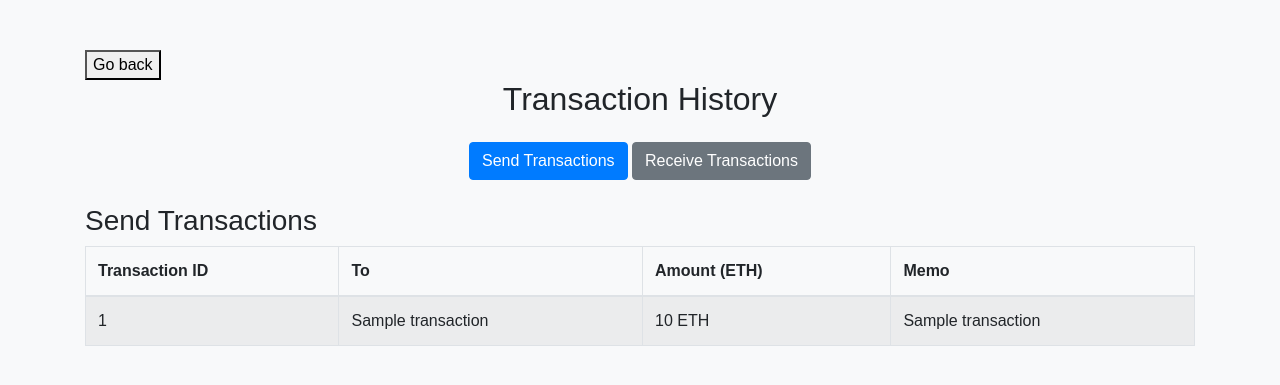
After one commit to KienPT0610/project_wallet_py, a Flask app: template app/templates/transactions.html in a window 1280 px wide. The commit adds this page. Shown: the top 385 px of the page. Run offline with Flask 3, Linux system fonts and the light colour scheme; the template is opened without the code that fills it: most values are stand-ins (such as "Sample title", 1, 10 or a date in 2020); some libraries are stand-ins or nearby versions.

Commit message:
feat: add call transaction of account

```diff
--- a/app/__init__.py
+++ b/app/__init__.py
@@ -14,5 +14,6 @@ def create_app():
     # app.add_url_rule('/logout', 'logout', logout)
 
     app.add_url_rule('/get_account_address', 'get-account-address', get_account_address)
+    app.add_url_rule('/transactions', 'transactions', transactions)
 
     return app
--- a/app/routes.py
+++ b/app/routes.py
@@ -33,3 +33,8 @@ def send():
 
 def receive():
     return render_template('receive.html', account=wallet.account)
+
+def transactions():
+    send_transactions = wallet.token.get_send_transactions()
+    receive_transactions = wallet.token.get_receive_transactions()
+    return render_template('transactions.html', send_transactions=send_transactions, receive_transactions=receive_transactions)
--- /dev/null
+++ b/app/templates/transactions.html
@@ -0,0 +1,118 @@
+<!DOCTYPE html>
+<html lang="en">
+<head>
+    <meta charset="UTF-8">
+    <meta name="viewport" content="width=device-width, initial-scale=1.0">
+    <title>Transaction History</title>
+    <link rel="stylesheet" href="https://stackpath.bootstrapcdn.com/bootstrap/4.5.2/css/bootstrap.min.css">
+    <style>
+        body {
+            font-family: Arial, sans-serif;
+            background-color: #f8f9fa;
+            margin: 20px;
+        }
+        .container {
+            margin-top: 50px;
+        }
+        .table-container {
+            margin-bottom: 40px;
+        }
+        .hidden {
+            display: none;
+        }
+    </style>
+</head>
+<body>
+
+<div class="container">
+    <header class="flex justify-between items-center mb-6">
+        <div class="flex space-x-4">
+            <button class="text-gray-600" onclick="window.history.back()">
+                <i class="fa fa-arrow-left"></i> Go back
+            </button>
+        </div>
+    </header>
+    <h2 class="text-center mb-4">Transaction History</h2>
+
+    <!-- Buttons to toggle between Send and Receive transactions -->
+    <div class="text-center mb-4">
+        <button class="btn btn-primary" onclick="showSendTransactions()">Send Transactions</button>
+        <button class="btn btn-secondary" onclick="showReceiveTransactions()">Receive Transactions</button>
+    </div>
+
+    <!-- Send Transactions Section (visible by default) -->
+    <div id="sendTransactions" class="table-container">
+        <h3>Send Transactions</h3>
+        <table class="table table-bordered table-striped">
+            <thead>
+                <tr>
+                    <th>Transaction ID</th>
+                    <th>To</th>
+                    <th>Amount (ETH)</th>
+                    <th>Memo</th>
+                </tr>
+            </thead>
+            <tbody>
+                {% for transaction in send_transactions %}
+                <tr>
+                    <td>{{ transaction[0] }}</td> <!-- ID -->
+                    <td>{{ transaction[2] }}</td> <!-- To -->
+                    <td>{{ transaction[3] / 10**18 }} ETH</td> <!-- Amount, assuming it's in Wei and converting to Ether -->
+                    <td>{{ transaction[4] }}</td> <!-- Memo -->
+                </tr>
+                {% endfor %}
+            </tbody>
+        </table>
+    </div>
+
+    <!-- Receive Transactions Section (hidden by default) -->
+    <div id="receiveTransactions" class="table-container hidden">
+        <h3>Receive Transactions</h3>
+        <table class="table table-bordered table-striped">
+            <thead>
+                <tr>
+                    <th>Transaction ID</th>
+                    <th>From</th>
+                    <th>Amount (ETH)</th>
+                    <th>Memo</th>
+                </tr>
+            </thead>
+            <tbody>
+                {% for transaction in receive_transactions %}
+                <tr>
+                    <td>{{ transaction[0] }}</td> <!-- ID -->
+                    <td>{{ transaction[1] }}</td> <!-- From -->
+                    <td>{{ transaction[3] / 10**18 }} ETH</td> <!-- Amount, assuming it's in Wei and converting to Ether -->
+                    <td>{{ transaction[4] }}</td> <!-- Memo -->
+                </tr>
+                {% endfor %}
+            </tbody>
+        </table>
+    </div>
+</div>
+
+<script src="https://code.jquery.com/jquery-3.5.1.slim.min.js"></script>
+<script src="https://cdn.jsdelivr.net/npm/@popperjs/core@2.5.4/dist/umd/popper.min.js"></script>
+<script src="https://stackpath.bootstrapcdn.com/bootstrap/4.5.2/js/bootstrap.min.js"></script>
+
+<script>
+    // Function to show send transactions
+    function showSendTransactions() {
+        document.getElementById('sendTransactions').classList.remove('hidden');
+        document.getElementById('receiveTransactions').classList.add('hidden');
+    }
+
+    // Function to show receive transactions
+    function showReceiveTransactions() {
+        document.getElementById('receiveTransactions').classList.remove('hidden');
+        document.getElementById('sendTransactions').classList.add('hidden');
+    }
+
+    // Set default view to send transactions
+    window.onload = function() {
+        showSendTransactions();
+    }
+</script>
+
+</body>
+</html>
```
Also changed, not shown: app/templates/receive.html (+5 -6 lines), wallet/token.py (+4 -8 lines).
